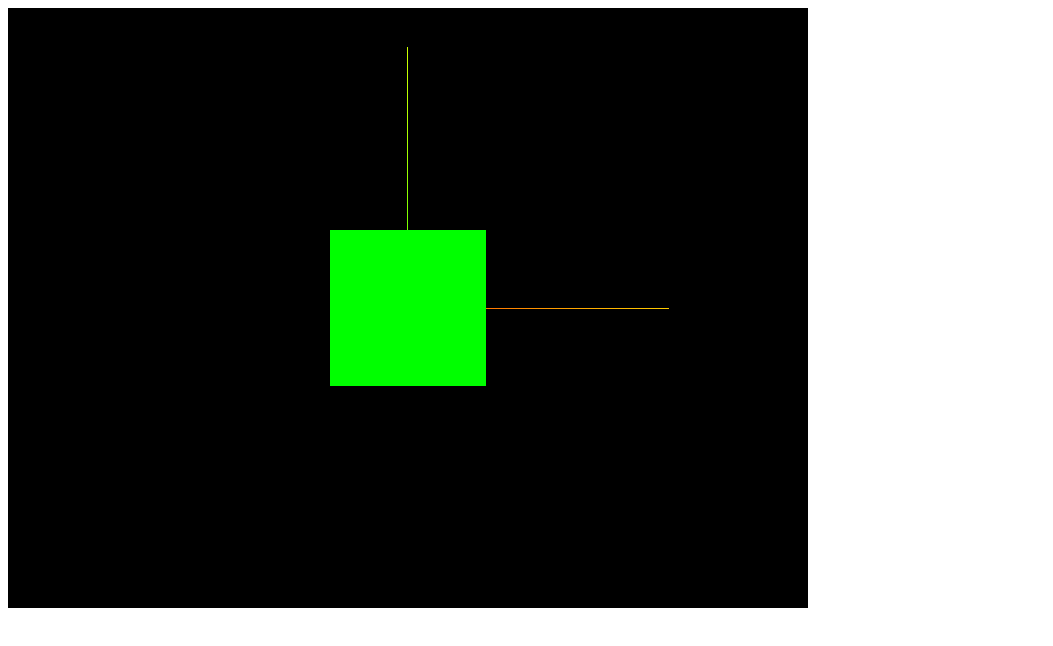
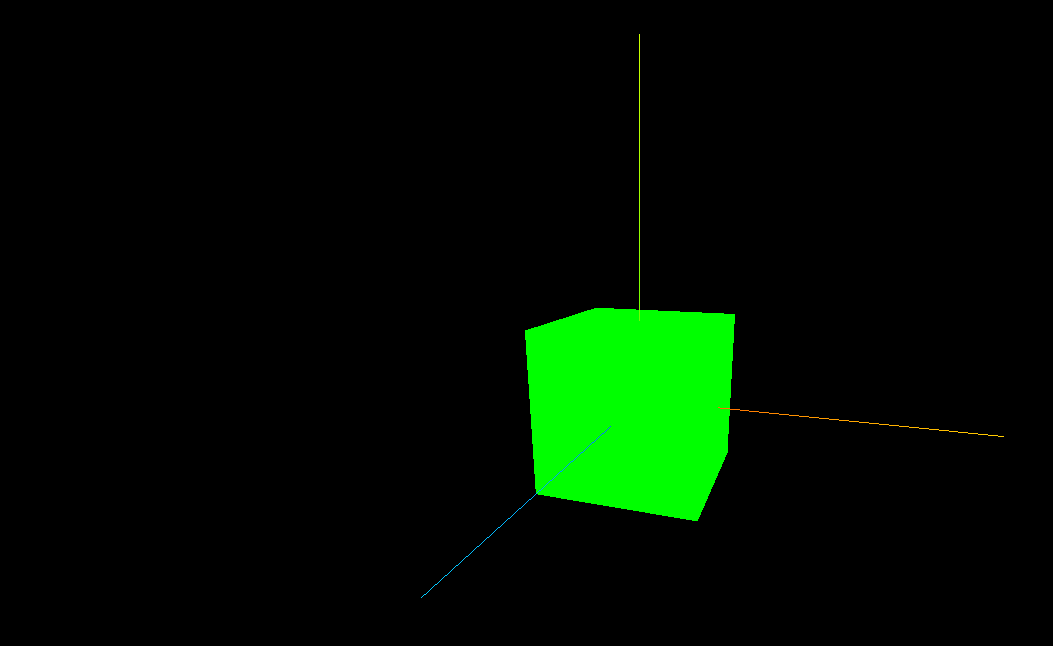
Before and after one commit to wwei-github/threejs-learn, a website built with Vite: page index.html in a window 1280 px wide. Shown: the whole page, without its empty margins (0-1053 px from the left). Built offline with nearby package versions, Linux system fonts and the light colour scheme.

Commit message:
第七课 更新相机参数 渲染器更新 DPI设置 全屏

```diff
--- a/index.html
+++ b/index.html
@@ -4,6 +4,7 @@
     <meta charset="UTF-8" />
     <meta name="viewport" content="width=device-width, initial-scale=1.0" />
     <title>Document</title>
+    <link href="/style.css"  rel="stylesheet"/>
   </head>
   <body>
     <canvas class="webgl"></canvas>
--- a/main.js
+++ b/main.js
@@ -1,16 +1,64 @@
 import * as THREE from "three";
 import gsap from "gsap";
+import { OrbitControls } from "three/addons/controls/OrbitControls.js";
 
 const Canvas = document.querySelector("canvas.webgl");
 
+window.addEventListener("resize", () => {
+  size.with = window.innerWidth;
+  size.height = window.innerHeight;
+
+  camera.aspect = size.with / size.height;
+  // 更新相机的参数
+  camera.updateProjectionMatrix();
+
+  // setSize 同时设置canvas.style.width的宽高 和 canvas.width 像素的宽高 两部分
+  // 也就是 canvas 的css 大小  和  绘图的分辨率
+  renderer.setSize(size.with, size.height);
+  renderer.setPixelRatio(window.devicePixelRatio);
+});
+
+window.addEventListener("dblclick", () => {
+  if (!document.fullscreenElement) {
+    Canvas.requestFullscreen();
+  } else {
+    document.exitFullscreen();
+  }
+});
+
+const size = {
+  with: window.innerWidth,
+  height: window.innerHeight,
+};
+
 const scene = new THREE.Scene();
-const size = {
-  with: 800,
-  height: 600,
-};
+
+const renderer = new THREE.WebGLRenderer({
+  canvas: Canvas,
+});
+
+const camera = new THREE.PerspectiveCamera(
+  75,
+  size.with / size.height,
+  0.1,
+  1000
+);
+camera.position.z = 3;
+camera.position.y = 1;
+camera.position.x = 1;
+scene.add(camera);
+// camera.lookAt(boxMesh1.position);
+renderer.setSize(size.with, size.height);
+renderer.setPixelRatio(window.devicePixelRatio);
+renderer.render(scene, camera);
 
 const axesHelper = new THREE.AxesHelper(2);
 scene.add(axesHelper);
+
+const control = new OrbitControls(camera, Canvas);
+control.enableDamping = true;
+control.enabled = false;
+control.listenToKeyEvents(Canvas);
 
 // const group = new THREE.Group();
 // const boxGeometry = new THREE.BoxGeometry(1, 1, 1);
@@ -39,22 +87,6 @@ const material = new THREE.MeshBasicMaterial({ color: 0x00ff00 });
 const mesh = new THREE.Mesh(boxGeometry, material);
 scene.add(mesh);
 
-const camera = new THREE.PerspectiveCamera(
-  75,
-  size.with / size.height,
-  0.1,
-  1000
-);
-camera.position.z = 3;
-// camera.lookAt(boxMesh1.position);
-scene.add(camera);
-
-const renderer = new THREE.WebGLRenderer({
-  canvas: Canvas,
-});
-renderer.setSize(size.with, size.height);
-renderer.render(scene, camera);
-
 // const clock = new THREE.Clock()
 gsap.to(mesh.position, { x: 2, delay: 1, direction: 1 });
 gsap.to(mesh.position, { x: 0, delay: 2, direction: 1 });
@@ -65,6 +97,7 @@ const tick = () => {
   // mesh.rotation.z = time
   // mesh.position.x = time
   // mesh.position.y = Math.cos(time)
+  control.update();
 
   renderer.render(scene, camera);
   requestAnimationFrame(tick);
--- /dev/null
+++ b/style.css
@@ -0,0 +1,11 @@
+body,
+html {
+  padding: 0;
+  margin: 0;
+  overflow: hidden;
+}
+.webgl {
+  position: fixed;
+  left: 0;
+  top: 0;
+}
```
